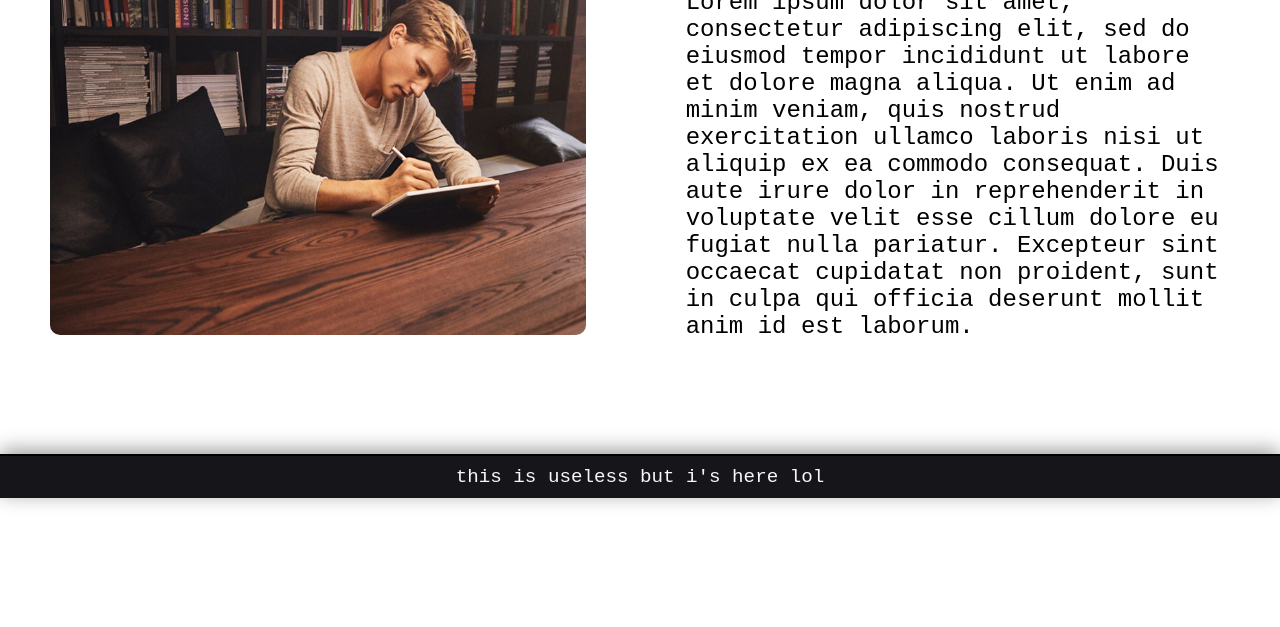
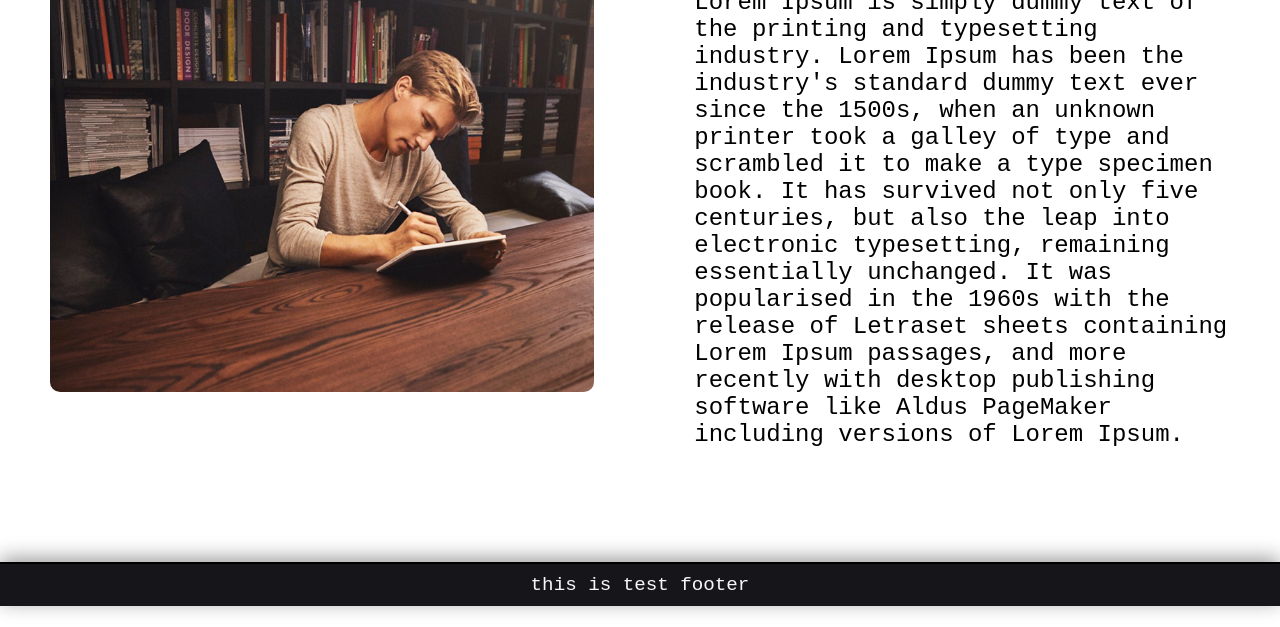
Before and after one commit to aroo530/testLandingPage, a plain HTML site: page index.html in a window 1280 px wide. Shown: the part 173-800 px from the top of the page. Drawn offline with Linux system fonts and the light colour scheme.

Commit message:
Update index.html

```diff
--- a/index.html
+++ b/index.html
@@ -25,17 +25,17 @@
       <div class="right">
         <h1 class="head-text"> Header </h1>
         <p class="text">
-          Lorem ipsum dolor sit amet, consectetur adipiscing elit, sed do
-          eiusmod tempor incididunt ut labore et dolore magna aliqua. Ut enim ad
-          minim veniam, quis nostrud exercitation ullamco laboris nisi ut
-          aliquip ex ea commodo consequat. Duis aute irure dolor in
-          reprehenderit in voluptate velit esse cillum dolore eu fugiat nulla
-          pariatur. Excepteur sint occaecat cupidatat non proident, sunt in
-          culpa qui officia deserunt mollit anim id est laborum.
+          Lorem Ipsum is simply dummy text of the printing and typesetting industry.
+           Lorem Ipsum has been the industry's standard dummy text ever since the 1500s,
+            when an unknown printer took a galley of type and scrambled it to make a type specimen book.
+             It has survived not only five centuries, but also the leap into electronic typesetting,
+              remaining essentially unchanged.
+               It was popularised in the 1960s with the release of Letraset sheets containing Lorem Ipsum passages,
+                and more recently with desktop publishing software like Aldus PageMaker including versions of Lorem Ipsum.
         </p>
       </div>
       <footer>
-        <p>this is useless but i's here lol</p>
+        <p>this is test footer</p>
       </footer>
     </div>
   </body>
```
